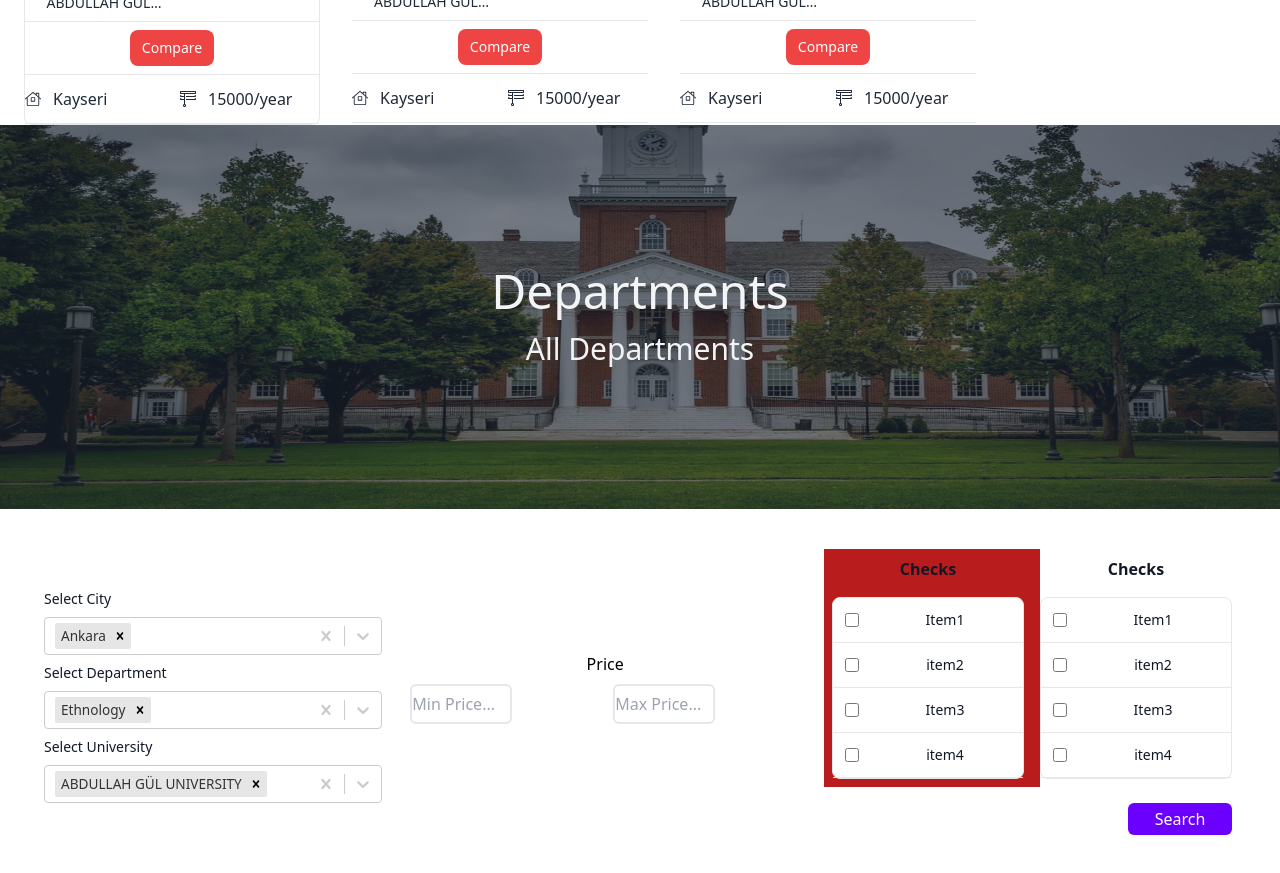
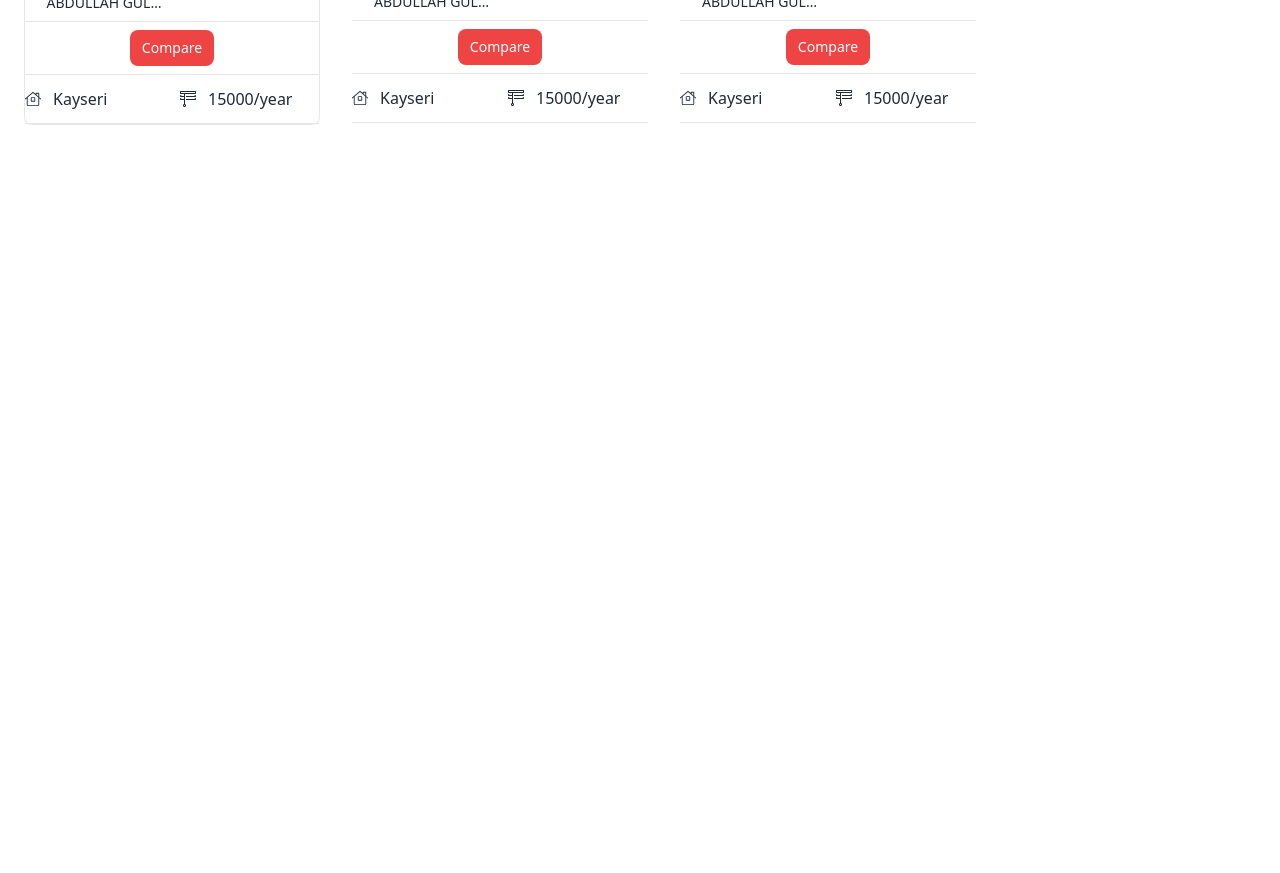
Before and after one commit to TR-YOS-PROJECT-ORGANIZATION/tr-yos-4, a React (Vite) app: page /Departments in a window 1280 px wide. Shown: the part 1900-2773 px from the top of the page. After the commit the page ends 2025 px from the top, so only its background shows below. Built offline with nearby package versions, Linux system fonts and the light colour scheme.

Commit message:
started to make responsive

```diff
--- a/src/App.jsx
+++ b/src/App.jsx
@@ -1,14 +1,12 @@
 import "./App.css";
 import Card1 from "./components/card/Card";
-import Departments from "./pages/Departments";
 import HomePage from './pages/HomePage'
 
 function App() {
   return (
     <>
       <HomePage />
-      {/*Router yapılmadığı için sadece değişiklikleri görebilmek amacıyla koydum */}
-      <Departments/>
+
     </>
   );
 }
--- a/src/components/departmentComponents/Checks.jsx
+++ b/src/components/departmentComponents/Checks.jsx
@@ -4,7 +4,7 @@ import React from "react";
 function Checks() {
   return (
     <>
-      <div className="w-full sm:w-full md:w-1/2 m-2 bg-red-700 flex">
+      <div className="w-full sm:w-full md:w-1/2 m-2 flex">
         <div className="m-2">
           <h3 className="mb-4 font-semibold text-gray-900 dark:text-white">
             Checks
```
